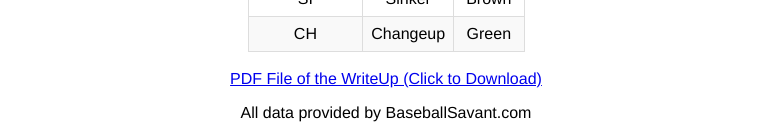
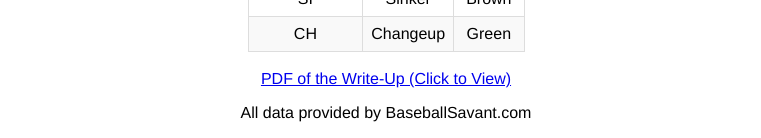
Before and after one commit to bhakin/bhakin2.github.io, a plain HTML site: page index.html in a window 1280 px wide. Shown: the part 890-1028 px from the top of the page, without its empty margins (254-1015 px from the left). Drawn offline with nearby package versions, Linux system fonts and the light colour scheme.

Commit message:
Update index.html

```diff
--- a/index.html
+++ b/index.html
@@ -69,7 +69,7 @@
     </table>
     <br>
 
-    <a href="writeup.pdf">PDF File of the WriteUp (Click to Download)</a>
+    <a href="writeup.pdf">PDF of the Write-Up (Click to View)</a>
 
     <p>All data provided by BaseballSavant.com</p>
     <a href = "https://baseballsavant.mlb.com/savant-player/shota-imanaga-684007?stats=statcast-r-pitching-mlb">Shota Imanaga Baseball Savant Page</a>
```
